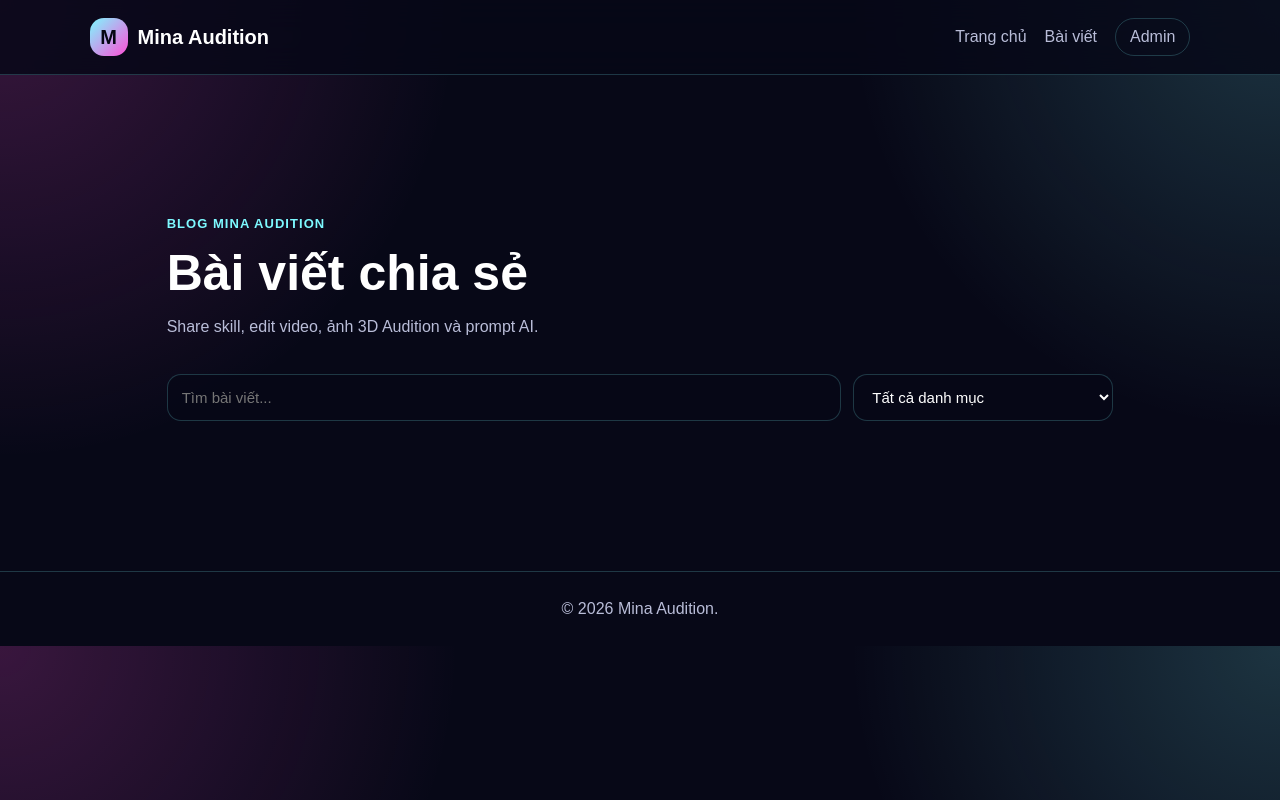
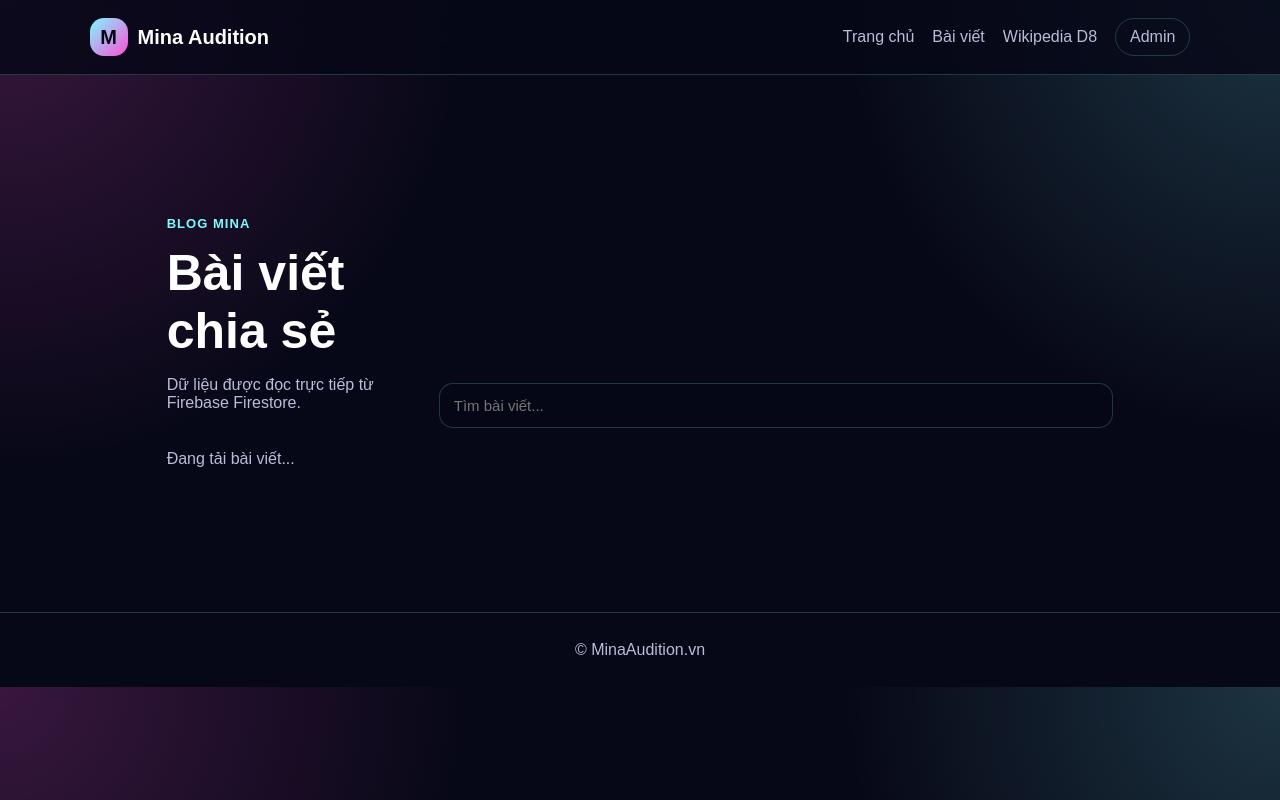
Before and after one commit to shopanh3dauditiondieptu-collab/mina-audition, a plain HTML site: page blog.html in a window 1280 px wide. Drawn offline with Linux system fonts and the light colour scheme.

Commit message:
Update blog.html

```diff
--- a/blog.html
+++ b/blog.html
@@ -3,23 +3,17 @@
 <head>
   <meta charset="UTF-8" />
   <meta name="viewport" content="width=device-width, initial-scale=1.0" />
-
   <title>Bài viết | Mina Audition</title>
-  <meta name="description" content="Bài viết chia sẻ skill Audition, edit video, ảnh 3D Audition và câu lệnh AI của Mina Audition." />
-
+  <meta name="description" content="Bài viết share skill Audition, edit video, ảnh 3D Audition và câu lệnh AI của Mina Audition." />
   <link rel="stylesheet" href="css/style.css" />
 </head>
-
 <body>
   <header class="site-header">
-    <a class="logo" href="index.html">
-      <span>M</span>
-      Mina Audition
-    </a>
-
+    <a class="logo" href="index.html"><span>M</span>Mina Audition</a>
     <nav class="nav">
       <a href="index.html">Trang chủ</a>
       <a href="blog.html">Bài viết</a>
+      <a href="wiki.html">Wikipedia D8</a>
       <a class="admin-link" href="admin.html">Admin</a>
     </nav>
   </header>
@@ -28,32 +22,17 @@
     <section class="section">
       <div class="section-head">
         <div>
-          <p class="eyebrow">Blog Mina Audition</p>
-          <h1>Bài viết chia sẻ</h1>
-          <p class="muted">Share skill, edit video, ảnh 3D Audition và prompt AI.</p>
+          <p class="eyebrow">Blog Mina</p>
+          <h2>Bài viết chia sẻ</h2>
+          <p class="muted">Dữ liệu được đọc trực tiếp từ Firebase Firestore.</p>
         </div>
+        <input id="blogSearch" class="search" placeholder="Tìm bài viết..." />
       </div>
-
-      <div class="filter-bar">
-        <input id="searchInput" type="text" placeholder="Tìm bài viết..." />
-        <select id="categoryFilter">
-          <option value="all">Tất cả danh mục</option>
-          <option value="Share Skill">Share Skill</option>
-          <option value="Edit Video">Edit Video</option>
-          <option value="Ảnh 3D Audition">Ảnh 3D Audition</option>
-          <option value="Câu lệnh AI">Câu lệnh AI</option>
-          <option value="Tin tức Mina">Tin tức Mina</option>
-        </select>
-      </div>
-
-      <div class="grid" id="blogPosts"></div>
+      <div id="blogPosts"><p class="muted">Đang tải bài viết...</p></div>
     </section>
   </main>
 
-  <footer class="footer">
-    © 2026 Mina Audition.
-  </footer>
-
-  <script src="js/blog.js"></script>
+  <footer class="footer">© MinaAudition.vn</footer>
+  <script type="module" src="js/blog.js"></script>
 </body>
 </html>
```
